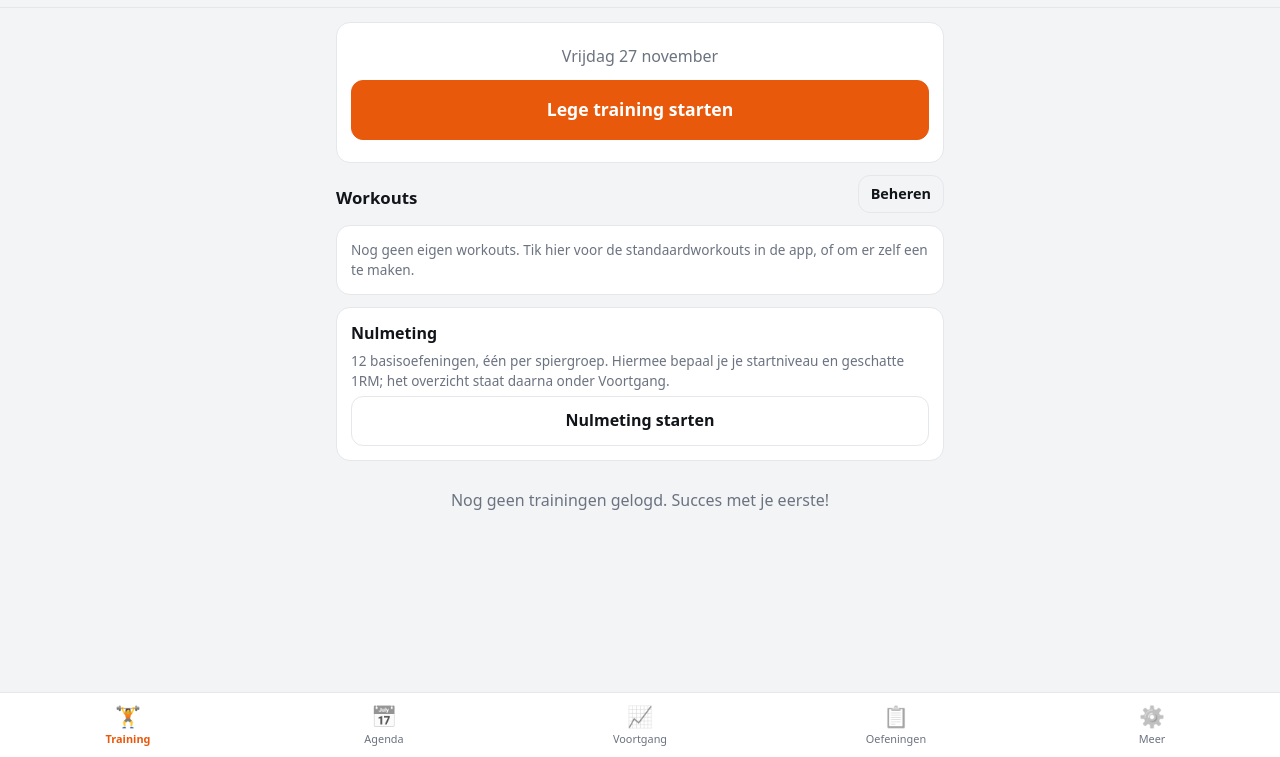
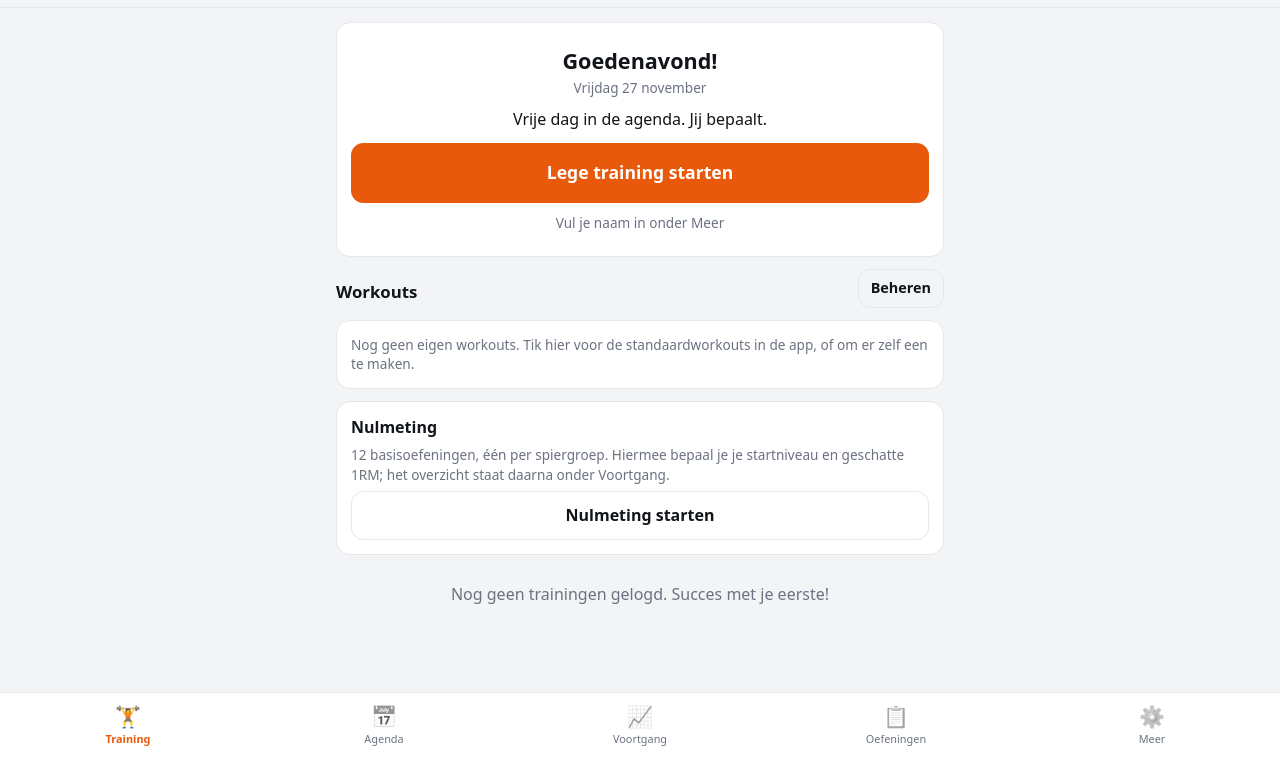
Before and after one commit to tlbakker/fitnessapp, a website with bundled scripts: page index.html in a window 1280 px wide. Shown: the part 43-800 px from the top of the page. Built offline with nearby package versions, Linux system fonts and the light colour scheme.

Commit message:
Groet met naam en geplande training op het voorblad
Naam invullen onder Meer (meta 'profile'). Het voorblad groet per dagdeel
en noemt de geplande workout van vandaag (of dat hij al gedaan is); de
startknop voor de geplande training staat in dezelfde kaart. Zin wisselt
per dag maar blijft gelijk binnen een dag.

Co-Authored-By: Claude Opus 5.5 <noreply@anthropic.com>
Claude-Session: https://claude.ai/code/session_01TQqYrmqAkp76tvSSWCSPnP

```diff
--- a/css/app.css
+++ b/css/app.css
@@ -79,6 +79,11 @@ main { max-width: 640px; margin: 0 auto; padding: 14px 16px; }
 .card.link:active { opacity: .7; }
 .card.hero { text-align: center; padding: 22px 14px; }
 .card.hero p { margin: 0 0 12px; }
+.card.hero .greeting { font-size: 1.35rem; margin-bottom: 2px; }
+.card.hero .date { margin-bottom: 10px; }
+.card.hero .btn { display: block; width: 100%; }
+.card.hero .btn + .btn { margin-top: 8px; }
+.card.hero .name-hint { display: inline-block; margin-top: 10px; }
 .card.hero p::first-letter { text-transform: uppercase; }
 
 .pill {
--- a/js/agenda.js
+++ b/js/agenda.js
@@ -42,13 +42,13 @@ async function loadData() {
   return { sessions, sets, plans, setCountBySession };
 }
 
+/** Alle plannen van vandaag met hun status (ook al gedane). */
 export async function plannedToday() {
   const { sessions, plans, setCountBySession } = await loadData();
   const today = todayISO();
   return plans
     .filter((p) => p.date === today)
-    .map((p) => ({ plan: p, ...planStatus(p, sessions, setCountBySession, today) }))
-    .filter((p) => p.status !== 'done');
+    .map((p) => ({ plan: p, ...planStatus(p, sessions, setCountBySession, today) }));
 }
 
 export async function viewAgenda(ctx) {
--- a/js/app.js
+++ b/js/app.js
@@ -6,6 +6,7 @@ import { viewProgress } from './progress.js';
 import { viewWorkouts, viewWorkoutEdit, viewImport, workoutRow, allTemplates, getTemplate, templateItems, saveSessionAsWorkout } from './workouts.js';
 import { buildTarget, readTarget, schemeLabel, setLabel as goalSetLabel } from './schemes.js';
 import { viewAgenda, plannedToday } from './agenda.js';
+import { greeting } from './greeting.js';
 
 const $app = document.getElementById('app');
 const $title = document.getElementById('title');
@@ -133,24 +134,32 @@ async function viewTraining() {
   setTitle('Training');
   const sessions = sortSessions(await db.getAll('sessions')).slice(0, 3);
   const sets = await db.getAll('sets');
-  const today = await plannedToday();
   const everything = await allTemplates();
   const templates = everything.filter((t) => !t.builtin);
+  const today = (await plannedToday())
+    .map((p) => ({ ...p, template: everything.find((x) => x.id === p.plan.templateId) }))
+    .filter((p) => p.template);
+  const open = today.filter((p) => p.status !== 'done');
+  const profile = await db.get('meta', 'profile');
+  const g = greeting({
+    name: profile?.name,
+    hour: new Date().getHours(),
+    date: todayISO(),
+    planned: open.map((p) => p.template.name),
+    done: today.filter((p) => p.status === 'done').map((p) => p.template.name),
+  });
   return h(
     'div',
     { class: 'stack' },
-    today.map(({ plan, session }) => {
-      const t = everything.find((x) => x.id === plan.templateId);
-      if (!t) return null;
-      return h('div', { class: 'card stack tight planned-today' },
-        h('div', { class: 'muted small' }, 'Gepland voor vandaag'),
-        h('div', { class: 'strong' }, t.name),
-        h('button', { class: 'btn primary', onclick: () => startSession(t, { planId: plan.id }) }, session ? 'Verder met deze training' : `Start ${t.name}`),
-      );
-    }),
-    h('div', { class: 'card hero' },
-      h('p', { class: 'muted' }, fmtDate(todayISO(), { weekday: 'long', day: 'numeric', month: 'long' })),
-      h('button', { class: 'btn primary big', onclick: () => startSession() }, 'Lege training starten'),
+    h('div', { class: 'card hero' + (open.length ? ' planned-today' : '') },
+      h('h2', { class: 'flush greeting' }, g.title),
+      h('p', { class: 'muted small date' }, fmtDate(todayISO(), { weekday: 'long', day: 'numeric', month: 'long' })),
+      h('p', {}, g.line),
+      open.map(({ plan, session, template: t }) =>
+        h('button', { class: 'btn primary big', onclick: () => startSession(t, { planId: plan.id }) }, session ? `Verder met ${t.name}` : `Start ${t.name}`),
+      ),
+      h('button', { class: open.length ? 'btn ghost' : 'btn primary big', onclick: () => startSession() }, 'Lege training starten'),
+      profile?.name ? null : h('a', { class: 'small muted name-hint', href: '#/meer' }, 'Vul je naam in onder Meer'),
     ),
     h('div', { class: 'row' }, h('h2', { class: 'grow' }, 'Workouts'), h('a', { class: 'btn small ghost', href: '#/workouts' }, 'Beheren')),
     templates.length
@@ -811,7 +820,20 @@ async function viewMore() {
     },
   });
 
+  const profile = (await db.get('meta', 'profile')) || { key: 'profile', userId: db.USER_ID, name: '' };
+  const nameIn = h('input', {
+    type: 'text',
+    value: profile.name || '',
+    placeholder: 'Je voornaam',
+    autocomplete: 'given-name',
+    oninput: (e) => { profile.name = e.target.value.trim().slice(0, 40); db.put('meta', profile); },
+  });
+
   return h('div', { class: 'stack' },
+    h('div', { class: 'card stack tight' },
+      h('h2', { class: 'flush' }, 'Profiel'),
+      h('label', {}, h('span', { class: 'muted small' }, 'Naam (voor de groet op het voorblad)'), nameIn),
+    ),
     h('div', { class: 'card stack' },
       h('h2', { class: 'flush' }, 'Gegevens'),
       h('p', { class: 'small' }, `${counts.sessions} trainingen, ${counts.sets} sets, ${counts.exercises} eigen oefeningen.`),
--- /dev/null
+++ b/js/greeting.js
@@ -0,0 +1,58 @@
+// Groet op het voorblad. Puur (geen DOM/DB), dus testbaar.
+//
+// De zin wordt per dag "willekeurig" gekozen met de datum als zaadje, zodat hij niet bij
+// elke klik verspringt maar wel elke dag anders is.
+
+function seeded(str) {
+  let x = 2166136261;
+  for (const c of str) x = Math.imul(x ^ c.charCodeAt(0), 16777619);
+  return () => {
+    x = Math.imul(x ^ (x >>> 15), 2246822507);
+    x = Math.imul(x ^ (x >>> 13), 3266489909);
+    return ((x ^= x >>> 16) >>> 0) / 4294967296;
+  };
+}
+
+const pickFrom = (rng, list) => list[Math.floor(rng() * list.length)];
+
+export function dayPart(hour) {
+  if (hour < 6) return 'Hé nachtbraker';
+  if (hour < 12) return 'Goedemorgen';
+  if (hour < 18) return 'Goedemiddag';
+  return 'Goedenavond';
+}
+
+const PLANNED = [
+  (w) => `Vandaag staat ${w} op het programma.`,
+  (w) => `${w} staat klaar. Zin in?`,
+  (w) => `Klaar voor ${w}?`,
+  (w) => `Op de planning: ${w}. Je kunt meteen beginnen.`,
+  (w) => `Vandaag is het ${w}-dag.`,
+];
+const DONE = [
+  (w) => `${w} zit er vandaag al op. Lekker bezig!`,
+  (w) => `Je hebt ${w} vandaag al gedaan. Goed werk.`,
+  (w) => `${w}: afgevinkt. Herstel is ook training.`,
+];
+const FREE = [
+  'Niets gepland vandaag. Rustdag, of toch een losse training?',
+  'Geen training op de planning. Kies er een als je zin hebt.',
+  'Vrije dag in de agenda. Jij bepaalt.',
+];
+
+const list = (names) => (names.length <= 1 ? names[0] : `${names.slice(0, -1).join(', ')} en ${names[names.length - 1]}`);
+
+/**
+ * { title, line } voor het voorblad.
+ * planned: namen van workouts die vandaag nog gedaan moeten worden; done: die vandaag al gedaan zijn.
+ */
+export function greeting({ name = '', hour = 12, date = '', planned = [], done = [] } = {}) {
+  const rng = seeded(`${date}|${planned.join()}|${done.join()}`);
+  const n = String(name || '').trim();
+  const title = n ? `${dayPart(hour)}, ${n}!` : `${dayPart(hour)}!`;
+  let line;
+  if (planned.length) line = pickFrom(rng, PLANNED)(list(planned));
+  else if (done.length) line = pickFrom(rng, DONE)(list(done));
+  else line = pickFrom(rng, FREE);
+  return { title, line: line.charAt(0).toUpperCase() + line.slice(1) };
+}
--- a/sw.js
+++ b/sw.js
@@ -16,6 +16,7 @@ const FILES = [
   './js/workouts.js',
   './js/agenda.js',
   './js/schemes.js',
+  './js/greeting.js',
   './manifest.webmanifest',
   './icons/icon-192.png',
   './icons/icon-512.png',
```
Also changed, not shown: tests/calc.test.mjs (+17 -0 lines), README.md.
